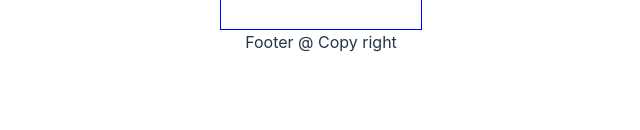
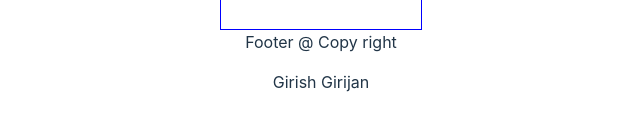
Before and after one commit to girishgirijan/git_clone, a React (Vite) app: page / in a window 1280 px wide. Shown: the part 744-874 px from the top of the page, without its empty margins (319-959 px from the left). Before the commit the page ends 830 px from the top, so only its background shows below. Built offline with nearby package versions, Linux system fonts and the light colour scheme.

Commit message:
Updated footer

```diff
--- a/src/components/Footer.jsx
+++ b/src/components/Footer.jsx
@@ -4,6 +4,7 @@ function Footer() {
   return (
     <div>
       Footer @ Copy right
+      <p>Girish Girijan</p>
     </div>
   )
 }
```
